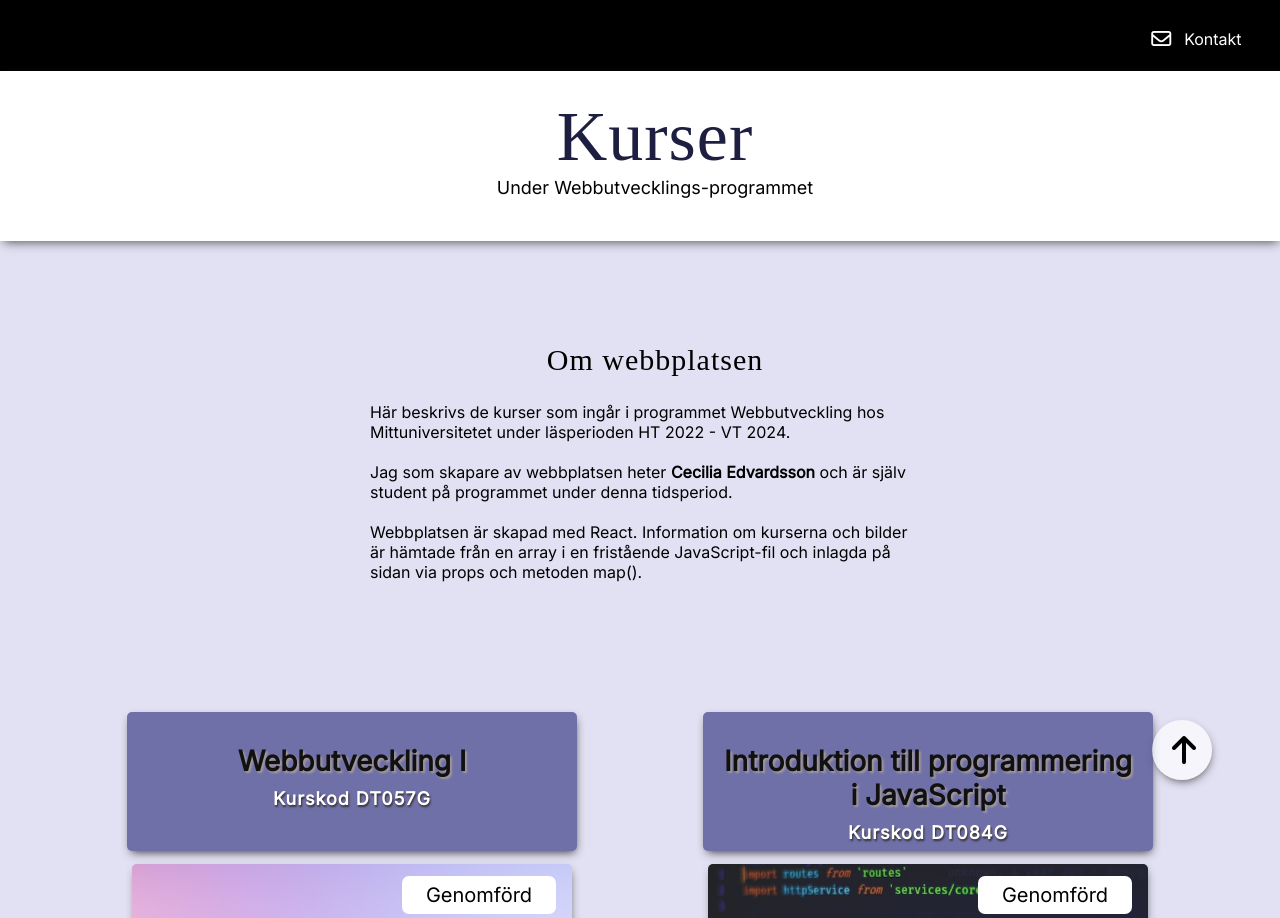
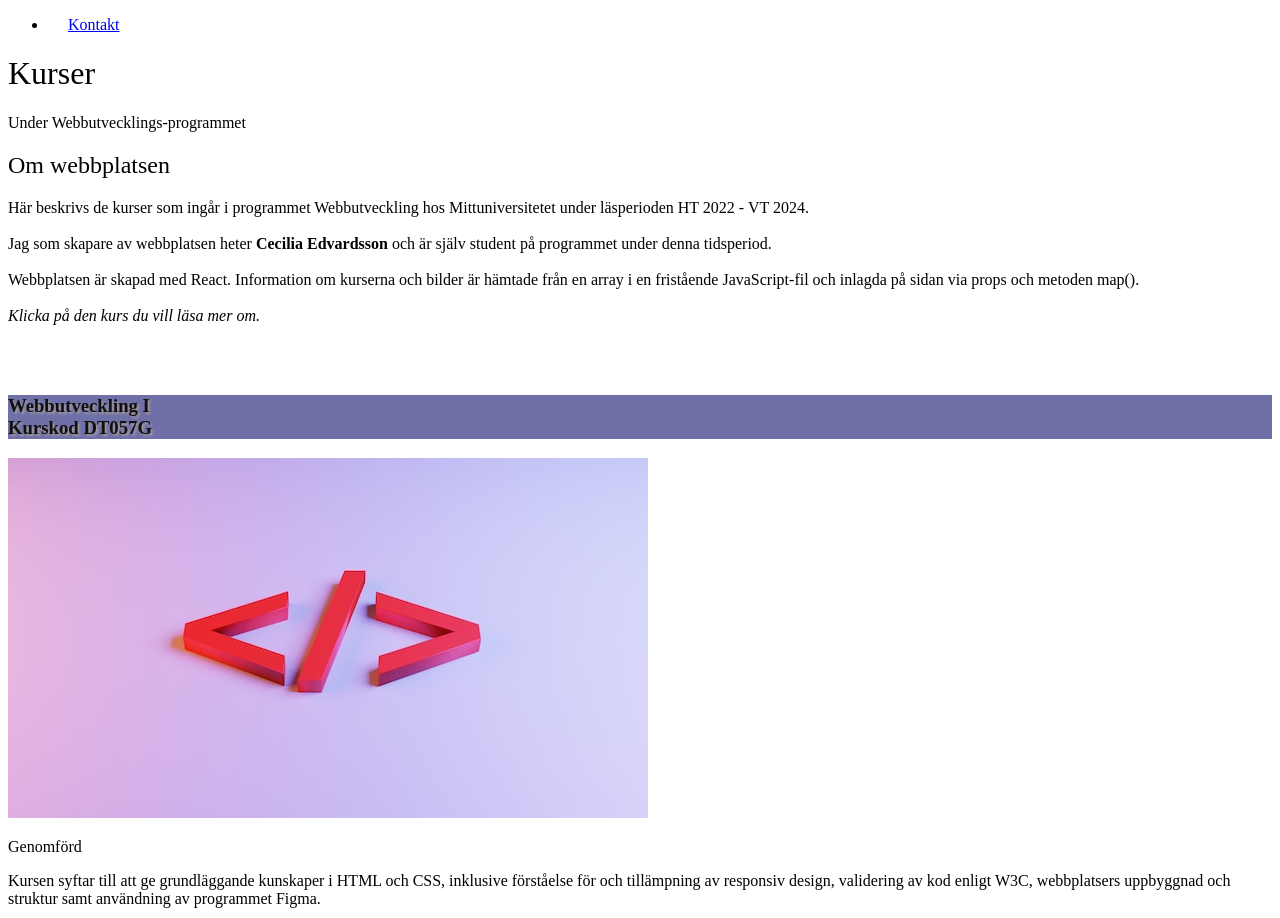
Before and after one commit to ceciliaedv23/Curriculum-Web-Development, a React (Create React App) app: page / in a window 1280 px wide. Shown: the top 918 px of the page. Built offline with nearby package versions, Linux system fonts and the light colour scheme; a web font is replaced by a local one.

Commit message:
Update App.css
Update 2024-08-06

```diff
--- a/src/App.css
+++ b/src/App.css
@@ -1,17 +1,6 @@
-body {
-  margin: 0;
-  background-color: rgb(225, 225, 243);
-}
-
-h3,
-p,
-a {
-  font-family: Inter, "Times New Roman", Times, serif;
-}
-
-a {
-  color: black;
-}
+@tailwind base;
+@tailwind components;
+@tailwind utilities;
 
 h1,
 h2 {
@@ -19,335 +8,35 @@ h2 {
   font-weight: 100;
 }
 
-/* Header / Nav */
-
-header p {
-  font-size: 18px;
-  margin-top: 0;
+h3 {
+  text-shadow: 2px 2px 2px rgb(161, 152, 152);
+  color: rgb(18, 17, 17);
 }
 
-header li {
-  list-style-type: none;
+.course {
+  background-color: rgb(112, 112, 169);
 }
 
-header li a {
-  color: white;
-  padding-left: 10px;
-  text-decoration: none;
-}
-
-nav {
-  background-color: black;
-  margin: 0;
-  padding: 1% 3% 0.5% 0;
-}
-
-nav ul {
-  display: flex;
-  justify-content: right;
-}
-
-.title {
-  padding-left: 30px;
-  padding-bottom: 2%;
-  padding-top: 5%;
-  background-color: white;
-  margin: 0 0 4% 0;
+.box-shadow {
   box-shadow: 1px 4px 10px -3px rgba(64, 63, 63, 0.9);
   -webkit-box-shadow: 1px 4px 10px -3px rgba(64, 63, 63, 0.9);
   -moz-box-shadow: 1px 4px 10px -3px rgba(64, 63, 63, 0.9);
 }
 
-h1 {
-  font-size: 45px;
-  margin: 0;
-  color: rgb(30, 30, 65);
-  letter-spacing: 1px;
+.text-shadow-white {
+  text-shadow: 1px 1px 2px white;
 }
 
-/* Main */
-
-main {
-  padding-top: 2%;
-  background-color: rgb(225, 225, 243);
+.text-shadow-black {
+  text-shadow: 1px 1px 2px black;
 }
 
-h2 {
-  font-size: 25px;
-  letter-spacing: 1px;
-  padding-left: 30px;
+.color1 {
+  background-color: rgb(200, 200, 227);
 }
 
-.intro p {
-  width: 90%;
-  padding-left: 30px;
-}
-
-/* Kurser */
-
-.course {
-  background-color: rgb(112, 112, 169);
-  padding: 4px 20px 0;
-  margin: 0 auto 4%;
-  display: flex;
-  justify-content: space-evenly;
-  max-width: 300px;
-  border-radius: 5px;
-  text-align: center;
-  box-shadow: 1px 4px 10px -3px rgba(26, 24, 24, 0.9);
-  -webkit-box-shadow: 1px 4px 10px -3px rgba(32, 30, 30, 0.9);
-  -moz-box-shadow: 1px 4px 10px -3px rgba(16, 15, 15, 0.9);
-  cursor: pointer;
-}
-
-.course h3 {
-  font-size: 24px;
-  text-shadow: 2px 2px 2px rgb(161, 152, 152);
-  color: rgb(18, 17, 17);
-}
-
-.course h3 span {
+.span {
   color: white;
-  font-size: 14px;
   text-shadow: 1px 2px 2px rgb(53, 51, 51);
   letter-spacing: 1px;
 }
-
-.course-info {
-  background-color: rgb(200, 200, 227);
-  margin: 0 auto 4%;
-  max-width: 340px;
-  border-radius: 5px;
-  box-shadow: 1px 4px 10px -3px rgba(64, 63, 63, 0.9);
-  -webkit-box-shadow: 1px 4px 10px -3px rgba(64, 63, 63, 0.9);
-  -moz-box-shadow: 1px 4px 10px -3px rgba(64, 63, 63, 0.9);
-  padding-bottom: 2%;
-  display: none;
-}
-
-.course-info img {
-  width: 100%;
-  height: auto;
-  border-radius: 5px 5px 0 0;
-  margin: 0;
-}
-
-.status p {
-  background-color: white;
-  border-radius: 7px;
-  font-size: 16px;
-  padding: 2px 3px;
-  width: 100px;
-  text-align: center;
-  position: relative;
-  left: 220px;
-  bottom: 180px;
-  margin: 0;
-}
-
-.desc {
-  margin: -6% 0 2%;
-  padding: 2% 6%;
-  font-size: 15px;
-}
-
-/* Footer */
-
-footer {
-  background-color: black;
-  margin: 0;
-  padding: 5% 4% 2%;
-  color: white;
-}
-
-footer div {
-  display: inline;
-  margin: 20px 30px 0 0;
-}
-
-footer div p {
-  display: inline;
-  font-family: Roboto, Verdana, Geneva, Tahoma, sans-serif;
-}
-
-footer div p a {
-  color: white;
-}
-
-#footer .fa-solid,
-header .fa-regular {
-  margin-right: 13px;
-}
-
-.sticky {
-  background-color: rgba(255, 255, 255, 0.66);
-  width: 25px;
-  padding: 4%;
-  border-radius: 50%;
-  box-shadow: 1px 4px 10px -3px rgba(64, 63, 63, 0.9);
-  -webkit-box-shadow: 1px 4px 10px -3px rgba(64, 63, 63, 0.9);
-  -moz-box-shadow: 1px 4px 10px -3px rgba(64, 63, 63, 0.9);
-  margin: auto;
-}
-
-/* Responsiv design */
-
-@media screen AND (min-width: 506px) {
-  h1 {
-    font-size: 60px;
-  }
-
-  main {
-    padding-left: 0px;
-  }
-
-  .intro {
-    max-width: 600px;
-    margin-bottom: 50px;
-  }
-
-  footer {
-    padding: 4% 4% 2%;
-  }
-
-  .courseSection {
-    width: 450px;
-    padding: 5px;
-    margin: 5px auto;
-  }
-
-  .grid2 {
-    display: flex;
-    width: 90%;
-    flex-wrap: wrap;
-    gap: 10px 0;
-    margin: auto;
-  }
-
-  .course {
-    max-width: 450px;
-    margin-bottom: 1%;
-    height: 135px;
-    cursor: auto;
-  }
-
-  .course h3 {
-    font-size: 28px;
-  }
-
-  .course h3 span {
-    color: white;
-    font-size: 18px;
-    text-shadow: 1px 2px 2px rgb(53, 51, 51);
-    letter-spacing: 1px;
-  }
-
-  .course-info {
-    margin: 3% auto 5%;
-    max-width: 440px;
-    height: 670px;
-    display: block !important;
-  }
-
-  .status p {
-    left: 270px;
-    bottom: 240px;
-    padding: 7px;
-    width: 140px;
-    font-size: 20px;
-  }
-
-  .allt {
-    height: 100%;
-    margin: auto;
-  }
-
-  .sticky {
-    margin: 0;
-    padding: 20px;
-    position: sticky;
-    bottom: 20px;
-    left: 90%;
-  }
-
-  .mobile-only {
-    display: none;
-  }
-}
-
-@media screen AND (min-width: 906px) {
-  header {
-    padding: 0;
-    margin: 0;
-  }
-
-  h1 {
-    font-size: 70px;
-    margin-top: 0;
-    text-align: center;
-  }
-
-  header p {
-    text-align: center;
-  }
-
-  h2 {
-    font-size: 30px;
-    text-align: center;
-  }
-
-  .intro {
-    margin: 1% auto 5%;
-    padding-left: 0;
-  }
-
-  .title {
-    padding-top: 2%;
-  }
-
-  .sticky {
-    max-width: 20px;
-    left: 90%;
-  }
-
-  footer {
-    padding: 2% 2% 2%;
-  }
-}
-
-@media screen AND (min-width: 1400px) {
-  .grid2 {
-    width: 80%;
-    gap: 20px 0;
-  }
-
-  h2 {
-    margin: -2% auto 3.5%;
-  }
-
-  .intro {
-    margin: -2% auto 4%;
-  }
-}
-
-@media screen AND (max-width: 411px) {
-  .intro p {
-    width: 80%;
-  }
-
-  .course {
-    max-width: 270px;
-  }
-
-  .course-info {
-    max-width: 310px;
-  }
-
-  .status p {
-    left: 170px;
-    bottom: 160px;
-    padding: 5px;
-    width: 110px;
-    font-size: 18px;
-  }
-}
```
